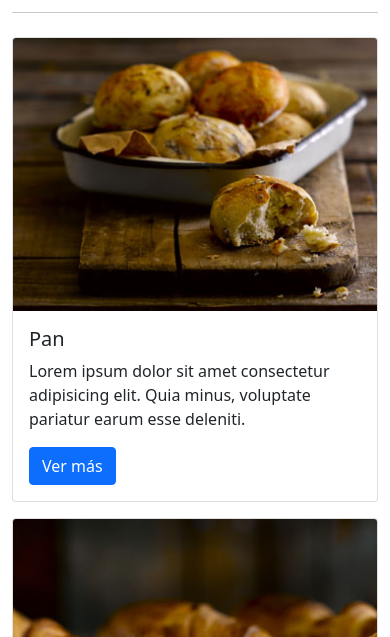
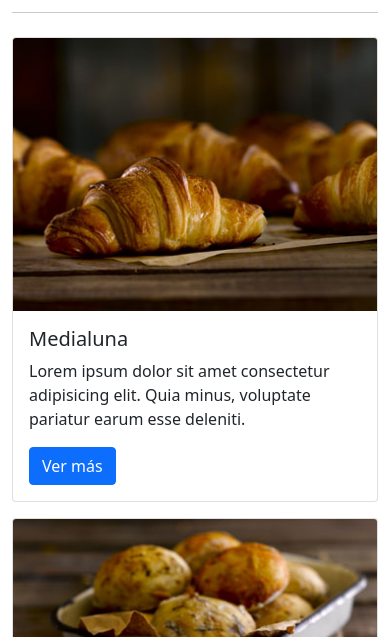
Before and after one commit to Patoviola7/panaderiaCocu, a plain HTML site: page pages/productos.html in a window 390 px wide. Shown: the part 207-844 px from the top of the page. Drawn offline with Linux system fonts and the light colour scheme.

Commit message:
cambios en la card para que desaparezca

```diff
--- a/pages/productos.html
+++ b/pages/productos.html
@@ -66,7 +66,7 @@
         <h1 class="display-3 text-center">Galería de productos</h1>
         <hr />
         <article class="row">
-          <div class="col-sm-12 col-md-4 col-lg-3 my-2">
+          <div class="col-sm-12 col-md-4 col-lg-3 my-2 d-flex d-none d-md-block">
             <div class="card">
               <img
                 src="../img/productos/pan2.jpg"
```
